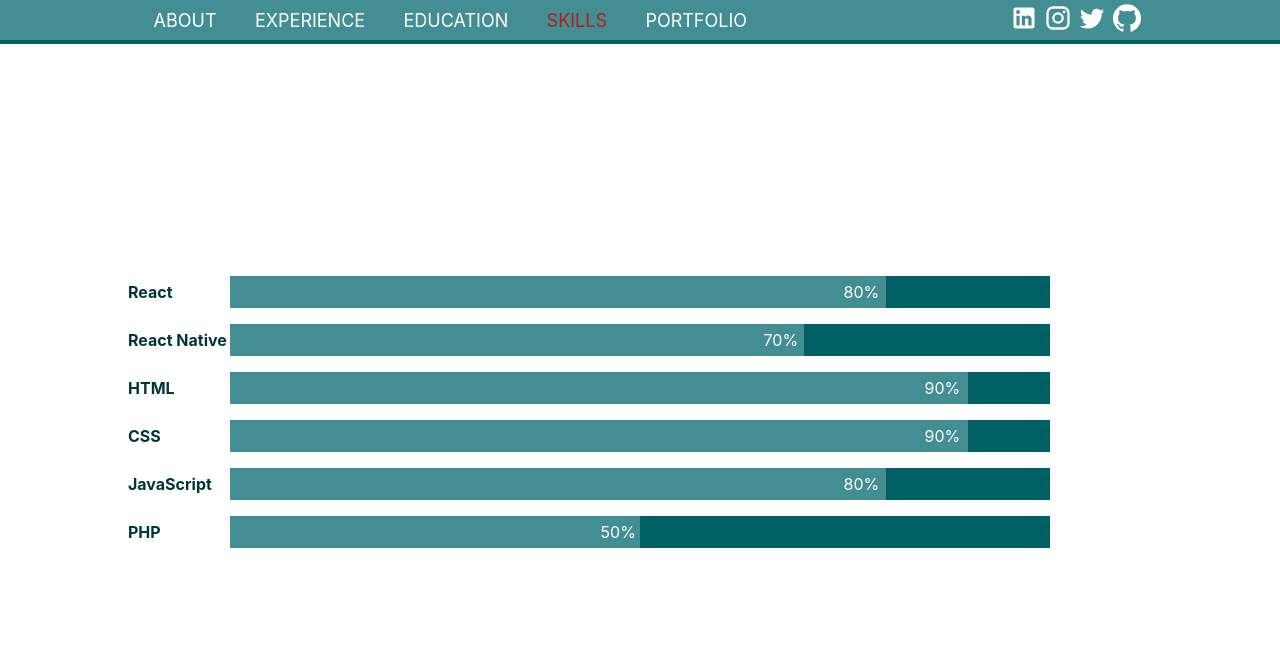
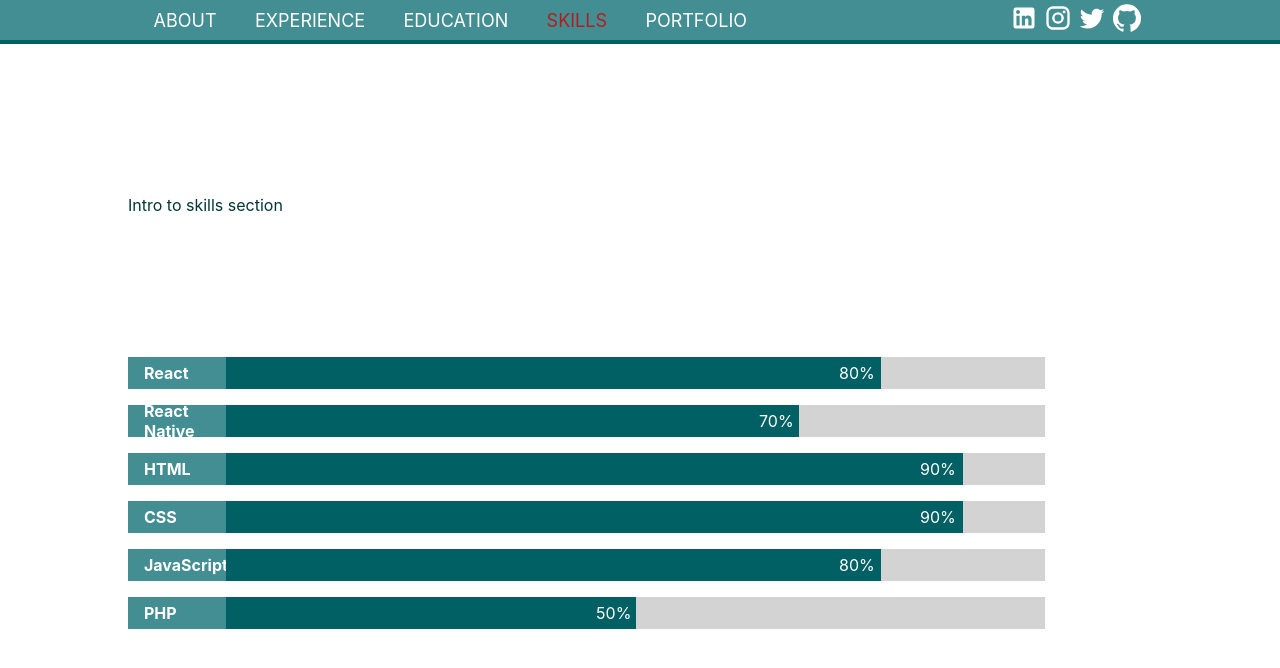
Before and after one commit to SpencerNicholas/me, a React (Create React App) app in the folder me/: page / in a window 1280 px wide. Shown: the top 668 px of the page. Built offline with nearby package versions, Linux system fonts and the light colour scheme.

Commit message:
Working on skills page
Slight redesign to skills chart, section added for intro

```diff
--- a/me/src/components/content/SkillsContent.js
+++ b/me/src/components/content/SkillsContent.js
@@ -20,17 +20,20 @@ const SkillsContent = ({ styles }) => {
     width: '80%',
     height: '4vh',
     textAlign: 'center',
-    background: '#006064',
+    background: 'lightgray',
     alignItems: 'center',
     alignText: 'right',
   };
 
   const skillText = {
-    width: '10%',
+    width: '8%',
     display: 'flex',
     alignItems: 'center',
     height: '4vh',
-    fontWeight: 'bold'
+    fontWeight: 'bold',
+    background: '#428e92',
+    paddingLeft: '2vh',
+    color: 'white'
   }
 
   const rowStyle = {
@@ -47,13 +50,16 @@ const SkillsContent = ({ styles }) => {
 
   return (
     <div style={contentStyle}>
+      <div style={rowStyle}>
+        Intro to skills section
+      </div>
       <div>
       <div style={rowStyle}>
         <div style={skillText}>
           <text> React</text>
         </div>
         <div style={skillBar}>
-        <div style={{background: '#428e92', width: '80%', height: '100%', alignItems: 'center', display: 'flex', justifyContent: 'flex-end'}}>
+        <div style={{background: '#006064', width: '80%', height: '100%', alignItems: 'center', display: 'flex', justifyContent: 'flex-end'}}>
           <text style={{paddingRight: '1%', color: 'white'}}> 80%</text>
         </div>
       </div>
@@ -64,7 +70,7 @@ const SkillsContent = ({ styles }) => {
           <text> React Native</text>
         </div>
         <div style={skillBar}>
-        <div style={{background: '#428e92', width: '70%', height: '100%', alignItems: 'center', display: 'flex', justifyContent: 'flex-end'}}>
+        <div style={{background: '#006064', width: '70%', height: '100%', alignItems: 'center', display: 'flex', justifyContent: 'flex-end'}}>
           <text style={{paddingRight: '1%', color: 'white'}}> 70%</text>
         </div>
       </div>
@@ -75,7 +81,7 @@ const SkillsContent = ({ styles }) => {
           <text> HTML</text>
         </div>
         <div style={skillBar}>
-        <div style={{background: '#428e92', width: '90%', height: '100%', alignItems: 'center', display: 'flex', justifyContent: 'flex-end'}}>
+        <div style={{background: '#006064', width: '90%', height: '100%', alignItems: 'center', display: 'flex', justifyContent: 'flex-end'}}>
           <text style={{paddingRight: '1%', color: 'white'}}> 90%</text>
         </div>
       </div>
@@ -86,7 +92,7 @@ const SkillsContent = ({ styles }) => {
           <text> CSS </text>
         </div>
         <div style={skillBar}>
-        <div style={{background: '#428e92', width: '90%', height: '100%', alignItems: 'center', display: 'flex', justifyContent: 'flex-end'}}>
+        <div style={{background: '#006064', width: '90%', height: '100%', alignItems: 'center', display: 'flex', justifyContent: 'flex-end'}}>
           <text style={{paddingRight: '1%', color: 'white'}}> 90%</text>
         </div>
       </div>
@@ -97,7 +103,7 @@ const SkillsContent = ({ styles }) => {
           <text> JavaScript</text>
         </div>
         <div style={skillBar}>
-        <div style={{background: '#428e92', width: '80%', height: '100%', alignItems: 'center', display: 'flex', justifyContent: 'flex-end'}}>
+        <div style={{background: '#006064', width: '80%', height: '100%', alignItems: 'center', display: 'flex', justifyContent: 'flex-end'}}>
           <text style={{paddingRight: '1%', color: 'white'}}> 80%</text>
         </div>
       </div>
@@ -108,7 +114,7 @@ const SkillsContent = ({ styles }) => {
           <text> PHP</text>
         </div>
         <div style={skillBar}>
-        <div style={{background: '#428e92', width: '50%', height: '100%', alignItems: 'center', display: 'flex', justifyContent: 'flex-end'}}>
+        <div style={{background: '#006064', width: '50%', height: '100%', alignItems: 'center', display: 'flex', justifyContent: 'flex-end'}}>
           <text style={{paddingRight: '1%', color: 'white'}}> 50%</text>
         </div>
       </div>
```
